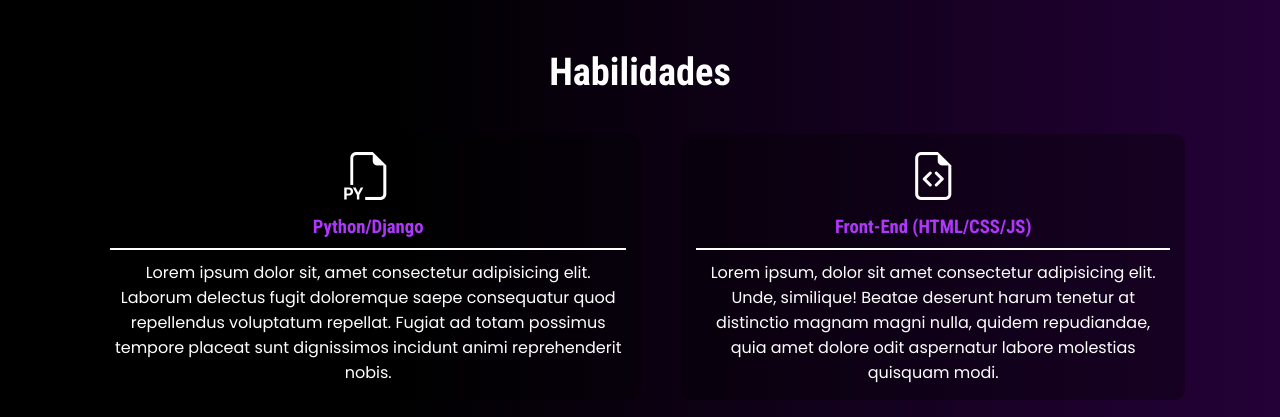
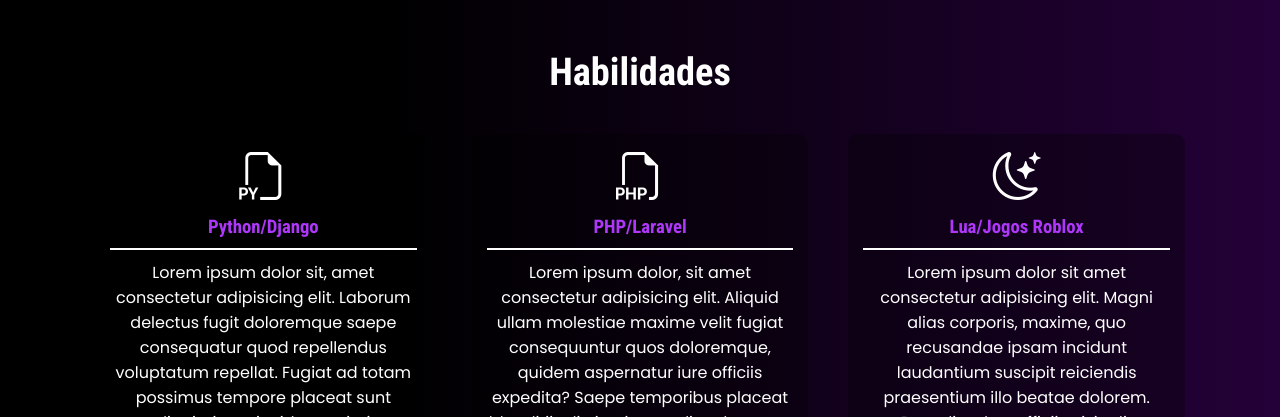
Before and after one commit to thi4g0-minerv4/portifolio-minerv4, a plain HTML site: page index.html in a window 1280 px wide. Shown: the part 710-1127 px from the top of the page. Drawn offline with nearby package versions, Linux system fonts and the light colour scheme; a web font is replaced by a local one.

Commit message:
skills flex

```diff
--- a/assets/css/main.css
+++ b/assets/css/main.css
@@ -177,30 +177,30 @@ main article.introduction p {
 }
 
 
-main article.skills .skills-list{
-        font-size: 1em;
-        flex-direction: column;
-    }
-main article.skills .skills-list .box {
+main article.skills ul.skills-list{
+    max-width: 1130px;
+    margin: auto;
+    font-size: 1em;
+
+    display: flex;
+
+    flex-direction: row;
+    flex-wrap: wrap;
+}
+
+main article.skills ul.skills-list li.skill {
+    text-align: center;
+    margin: 20px;
+    flex: 1 1 250px;
+    max-width: 100%;
+}
+main article.skills ul.skills-list .box {
     padding: 15px;
 }
 
-main article.skills .skill {
-    text-align: center;
-    margin: 20px;
-}
+
 main article.skills .skill > h3 {
     padding-bottom: 10px;
     border-bottom: 2px solid white;
     margin: 10px 0px;
 }
-
-@media screen and (min-width: 650px) {
-    main article.skills .skills-list{
-    display: flex;
-    flex-direction: row;
-    width: 100%;
-    max-width: 1130px;
-    margin: auto;
-    }
-}
--- a/index.html
+++ b/index.html
@@ -53,8 +53,6 @@
         <article class="skills">
             <h2>Habilidades</h2>
             <ul class="skills-list">
-
-                <div>
                 <li class="skill box">
                     <i class="bi bi-filetype-py"  style="font-size: 48px;"></i>
                     <h3><span class="gradient-text">Python/Django</span></h3>
@@ -71,8 +69,6 @@
                     <h3><span class="gradient-text">Lua/Jogos Roblox</span></h3>
                     <p>Lorem ipsum dolor sit amet consectetur adipisicing elit. Magni alias corporis, maxime, quo recusandae ipsam incidunt laudantium suscipit reiciendis praesentium illo beatae dolorem. Repudiandae, officiis nisi odit consequatur sit perferendis.</p>
                 </li>
-                </div>
-                <div>
                 <li class="skill box">
                     <i class="bi bi-file-earmark-code"  style="font-size: 48px;"></i>
                     <h3><span class="gradient-text">Front-End (HTML/CSS/JS)</span></h3>
@@ -82,7 +78,6 @@
                     <i class="bi bi-discord" style="font-size: 48px;"> </i>
                     <h3><span class="gradient-text">Bots de Discord</span></h3>
                     <p>Lorem ipsum dolor, sit amet consectetur adipisicing elit. Dolorum impedit dolores ullam veniam ut repellendus, magni nostrum beatae laborum libero maiores, molestias soluta sunt, in culpa cumque asperiores quam rerum?</p>
-                </div>
                 </li>
             </ul>
         </article>
```
Lines whose indentation alone changed are shown as unchanged.
